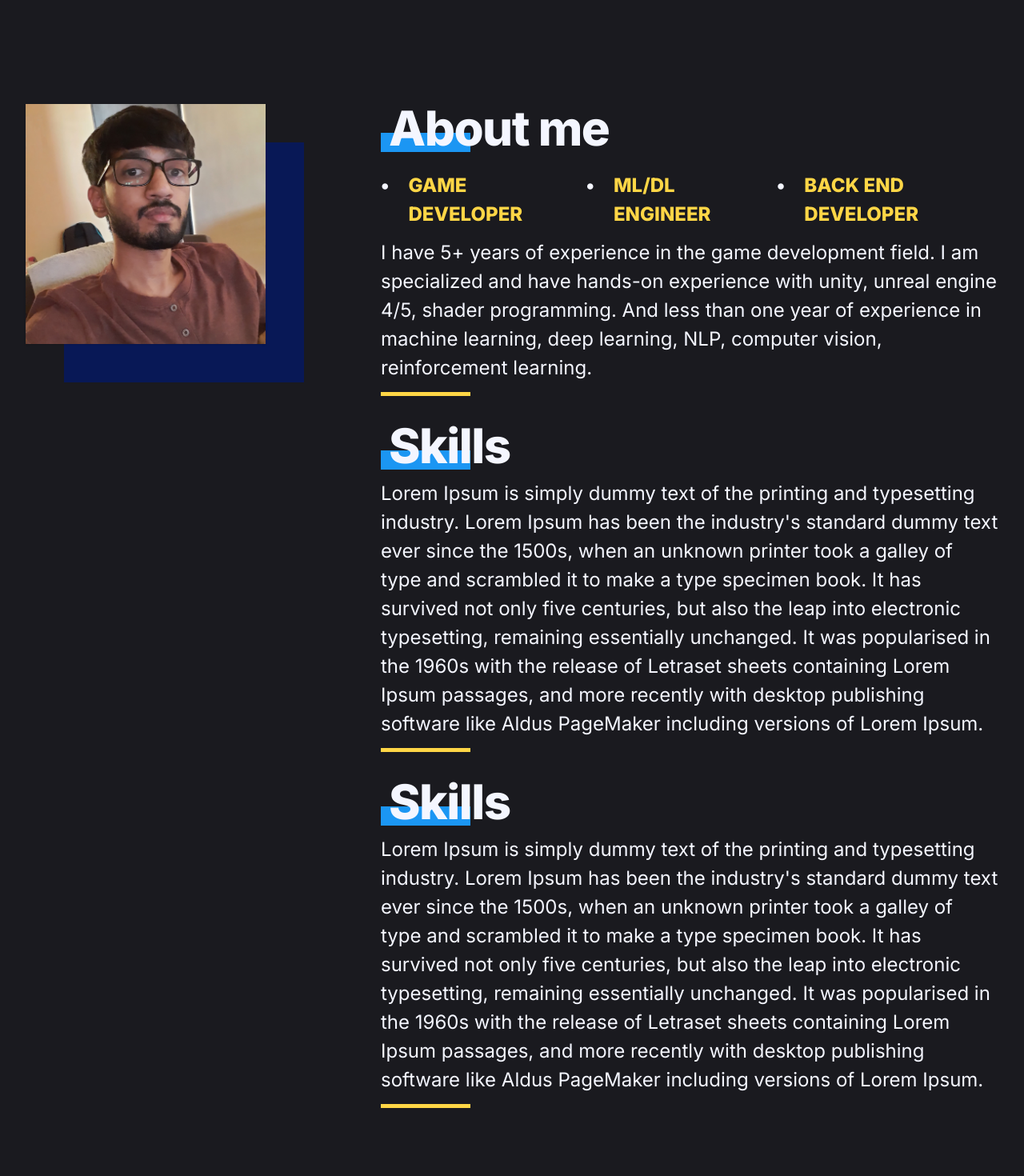
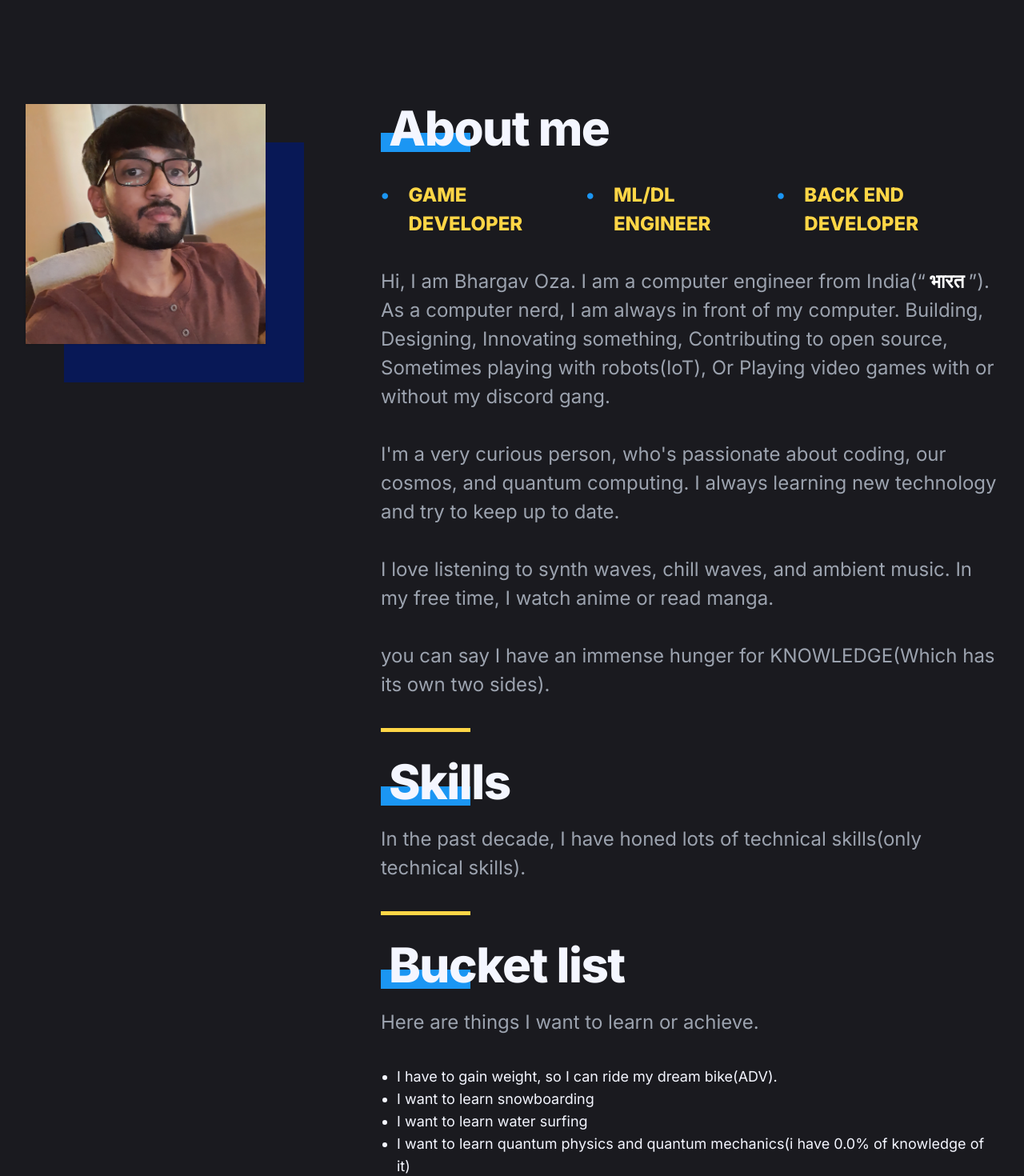
Before and after one commit to Bhargavoza1/my-portfolio, a Next.js app: page /about in a window 1280 px wide. Shown: the part 160-1630 px from the top of the page at 80% size. Before the commit the page ends 1545 px from the top, so only its background shows below. Built offline with nearby package versions, Linux system fonts and the light colour scheme.

Commit message:
about details

```diff
--- a/src/app/(section)/about/page.module.css
+++ b/src/app/(section)/about/page.module.css
@@ -15,3 +15,13 @@
   border: 0;
 
 }
+
+.skills-list {
+  display: grid;
+  grid-template-columns: repeat(2, minmax(140px, 200px));
+  gap: 0px 10px;
+  padding: 0px;
+  margin: 20px 0px 0px;
+  overflow: hidden;
+  list-style: none;
+}
--- a/src/app/(section)/about/page.tsx
+++ b/src/app/(section)/about/page.tsx
@@ -10,7 +10,8 @@ function About(): React.JSX.Element {
         <div
             className='  xl:flex xl:flex-row grid grid-cols-1   md:pt-20  w-[100%]     justify-center lg:h-[75vh]  '>
             {/* image*/}
-            <div className="  mt-10  max-w-full flex justify-center   sm:mt-12 sm:px-6 md:mt-16 lg:mt-20   lg:px-8  pb-7 ">
+            <div
+                className="  mt-10  max-w-full flex justify-center   sm:mt-12 sm:px-6 md:mt-16 lg:mt-20   lg:px-8  pb-7 ">
                 <div className="  h-[300px]  w-[300px] 2xl:h-[500px] 2xl:w-[500px] relative  ">
                     <Image
                         className='shadow   max-w-full h-auto align-middle border-[#1b96f3] z-10'
@@ -30,68 +31,73 @@ function About(): React.JSX.Element {
                     <main
                         className="  mt-10 mx-auto max-w-7xl px-4 sm:mt-12 sm:px-6 md:mt-16 lg:mt-20 lg:px-8   2xl:mt-28    ">
                         {/* about*/}
-                        <div className="sm:text-center lg:pl-20  lg:text-left">
+                        <div className="sm:text-center lg:pl-20  space-y-6 lg:text-left">
 
                             <h1 className={` ${styles.thickline} my-3 text-5xl tracking-tight font-extrabold   sm:text-5xl md:text-6xl  `}>
                                 About&nbsp;me
                             </h1>
                             <h2 className='list-disc pt-3 pb-3   md:flex grid justify-start font-extrabold '>
-                                <div className='flex '><span className=' md:pr-6 pr-3 flex'>•</span>
+                                <div className='flex '><span className=' md:pr-6 pr-3 flex text-[#1b96f3]'>•</span>
                                     <div className='text-[#ffd646]'> GAME
                                         DEVELOPER
                                     </div>
                                 </div>
-                                <div className='flex'><span className=' md:px-6 pr-3 flex'>•</span>
+                                <div className='flex'><span className=' md:px-6 pr-3 flex text-[#1b96f3]'>•</span>
                                     <div className='text-[#ffd646]'>ML/DL ENGINEER
                                     </div>
                                 </div>
-                                <div className='flex'><span className='  md:px-6 pr-3 flex'>•</span>
+                                <div className='flex'><span className='  md:px-6 pr-3 flex text-[#1b96f3]'>•</span>
                                     <div className='text-[#ffd646]'>BACK END DEVELOPER
                                     </div>
                                 </div>
                             </h2>
-                            <p className='pb-3 '>
-                                I have 5+ years of experience in the game development field. I am specialized
-                                and have hands-on experience with unity, unreal engine 4/5, shader programming.
-                                And less than one year of experience in machine learning, deep learning, NLP,
-                                computer vision, reinforcement learning.
-                            </p>
+                            <p className='pb-3 text-gray-400 '>
+                                Hi, I am Bhargav Oza. I am a computer engineer from India(“<span
+                                className='font-extrabold text-white'>&nbsp;भारत&nbsp;</span>”). As a computer nerd, I
+                                am always in front of my computer. Building, Designing, Innovating something,
+                                Contributing to open source, Sometimes playing with robots(IoT), Or Playing video games
+                                with or without my discord gang.</p>
+                            <p className='pb-3 text-gray-400 '>
+                                I'm a very curious person, who's passionate about coding, our cosmos, and quantum
+                                computing. I always learning new technology and try to keep up to date.</p>
+                            <p className='pb-3 text-gray-400 '>
+                                I love listening to synth waves, chill waves, and ambient music. In my free time, I watch anime or read manga.</p>
+                                <p className='pb-3 text-gray-400 '>
+                                    you can say I have an immense hunger for KNOWLEDGE(Which has its own two sides).</p>
+
+
+
                             <div className={` ${styles.hr} w-28 bg-[#ffd646]`}></div>
                         </div>
                         {/* skills*/}
-                        <div className="sm:text-center lg:pl-20  lg:text-left">
+                        <div className="sm:text-center lg:pl-20  space-y-6  lg:text-left">
 
                             <h1 className={` ${styles.thickline} mt-8 my-3 text-5xl tracking-tight font-extrabold   sm:text-5xl md:text-6xl  `}>
                                 Skills
                             </h1>
-                            <p className='pb-3 '>
-                                Lorem Ipsum is simply dummy text of the printing and typesetting industry. Lorem Ipsum
-                                has been the industry's standard dummy text ever since the 1500s, when an unknown
-                                printer took a galley of type and scrambled it to make a type specimen book. It has
-                                survived not only five centuries, but also the leap into electronic typesetting,
-                                remaining essentially unchanged. It was popularised in the 1960s with the release of
-                                Letraset sheets containing Lorem Ipsum passages, and more recently with desktop
-                                publishing software like Aldus PageMaker including versions of Lorem Ipsum.
-                            </p>
+                            <p className='pb-3 text-gray-400 '>
+                                In the past decade, I have honed lots of technical skills(only technical skills).
+                               </p>
+
 
                             <div className={` ${styles.hr} w-28 bg-[#ffd646]`}></div>
                         </div>
                         {/* skills*/}
-                        <div className="sm:text-center lg:pl-20  lg:text-left">
+                        <div className="sm:text-center lg:pl-20  space-y-6 lg:text-left">
 
                             <h1 className={` ${styles.thickline} mt-8 my-3 text-5xl tracking-tight font-extrabold   sm:text-5xl md:text-6xl  `}>
-                                Skills
+                                Bucket&nbsp;list
                             </h1>
-                            <p className='pb-3 '>
-                                Lorem Ipsum is simply dummy text of the printing and typesetting industry. Lorem Ipsum
-                                has been the industry's standard dummy text ever since the 1500s, when an unknown
-                                printer took a galley of type and scrambled it to make a type specimen book. It has
-                                survived not only five centuries, but also the leap into electronic typesetting,
-                                remaining essentially unchanged. It was popularised in the 1960s with the release of
-                                Letraset sheets containing Lorem Ipsum passages, and more recently with desktop
-                                publishing software like Aldus PageMaker including versions of Lorem Ipsum.
+                            <p className='pb-3 text-gray-400'>
+                                Here are things I want to learn or achieve.
                             </p>
+                            <ul className='list-disc text-lg pl-5 grid-cols-1   grid'>
+                                <li>I have to gain weight, so I can ride my dream bike(ADV).</li>
+                                <li>I want to learn snowboarding</li>
+                                <li>I want to learn water surfing</li>
+                                <li>I want to learn quantum physics and quantum mechanics(i have 0.0% of knowledge of it)</li>
 
+                            </ul>
                             <div className={` ${styles.hr} w-28 bg-[#ffd646]`}></div>
                         </div>
 
--- a/src/components/SocialMedia.tsx
+++ b/src/components/SocialMedia.tsx
@@ -1,7 +1,7 @@
 "use client"
 import Link from "next/link";
 
-import { Github, Linkedin, Youtube , Instagram } from "lucide-react";
+import { Github, Linkedin, Youtube , Instagram , } from "lucide-react";
 
 
 
```
